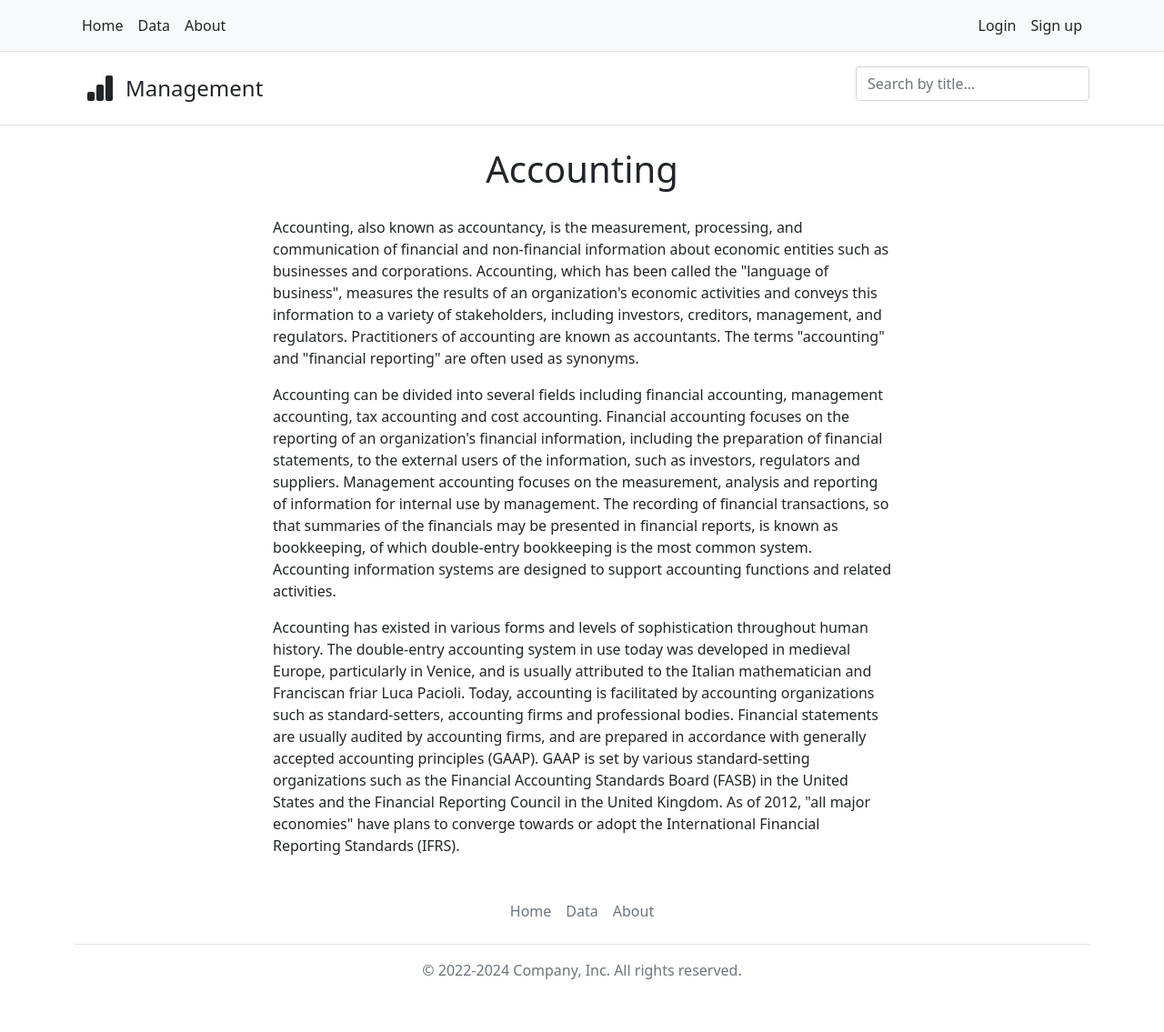
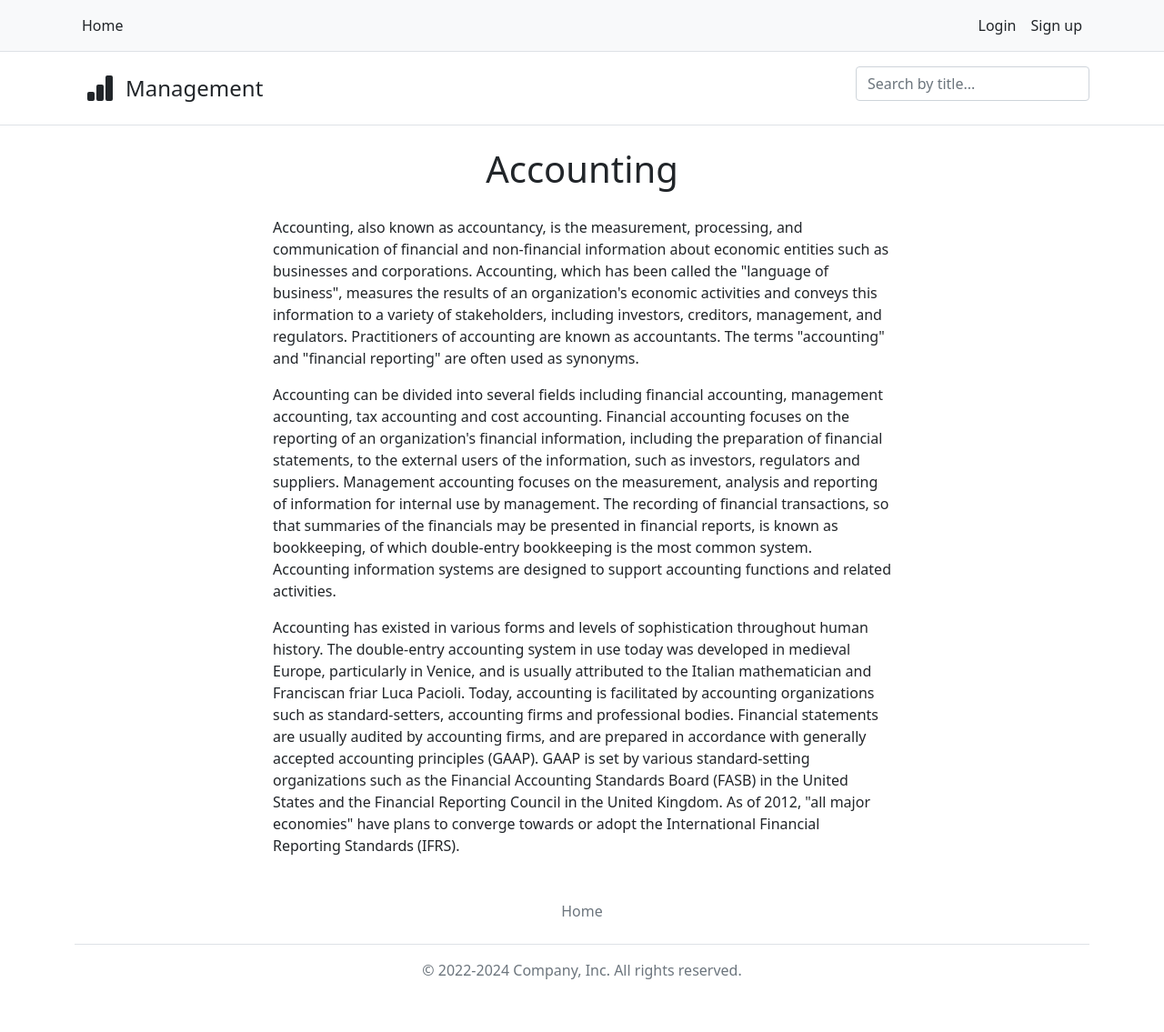
Before and after one commit to Kolabogat/resale_profit_manager, a Django app: page /about/ in a window 1280 px wide. Shown: the whole page at 91% size. Run offline with Django 4.2, Linux system fonts and the light colour scheme; some libraries are stand-ins or nearby versions.

Commit message:
Nav and Footer deleted fields

```diff
--- a/backend/templates/inc/_footer.html
+++ b/backend/templates/inc/_footer.html
@@ -2,8 +2,6 @@
     <footer class="py-3 my-4">
         <ul class="nav justify-content-center border-bottom pb-3 mb-3">
             <li class="nav-item"><a href="{% url 'home'  %}" class="nav-link px-2 text-muted">Home</a></li>
-            <li class="nav-item"><a href="#" class="nav-link px-2 text-muted">Data</a></li>
-            <li class="nav-item"><a href="{% url 'about' %}" class="nav-link px-2 text-muted">About</a></li>
         </ul>
         <p class="text-center text-muted">© 2022-2024 Company, Inc. All rights reserved.</p>
     </footer>
--- a/backend/templates/inc/_nav.html
+++ b/backend/templates/inc/_nav.html
@@ -2,8 +2,6 @@
     <div class="container d-flex flex-wrap">
         <ul class="nav me-auto">
             <li class="nav-item"><a href="{% url 'home' %}" class="nav-link link-dark px-2 active" aria-current="page">Home</a></li>
-            <li class="nav-item"><a href="#" class="nav-link link-dark px-2">Data</a></li>
-            <li class="nav-item"><a href="{% url 'about' %}" class="nav-link link-dark px-2">About</a></li>
         </ul>
         <ul class="nav">
             {% if request.user.is_authenticated %}
```
